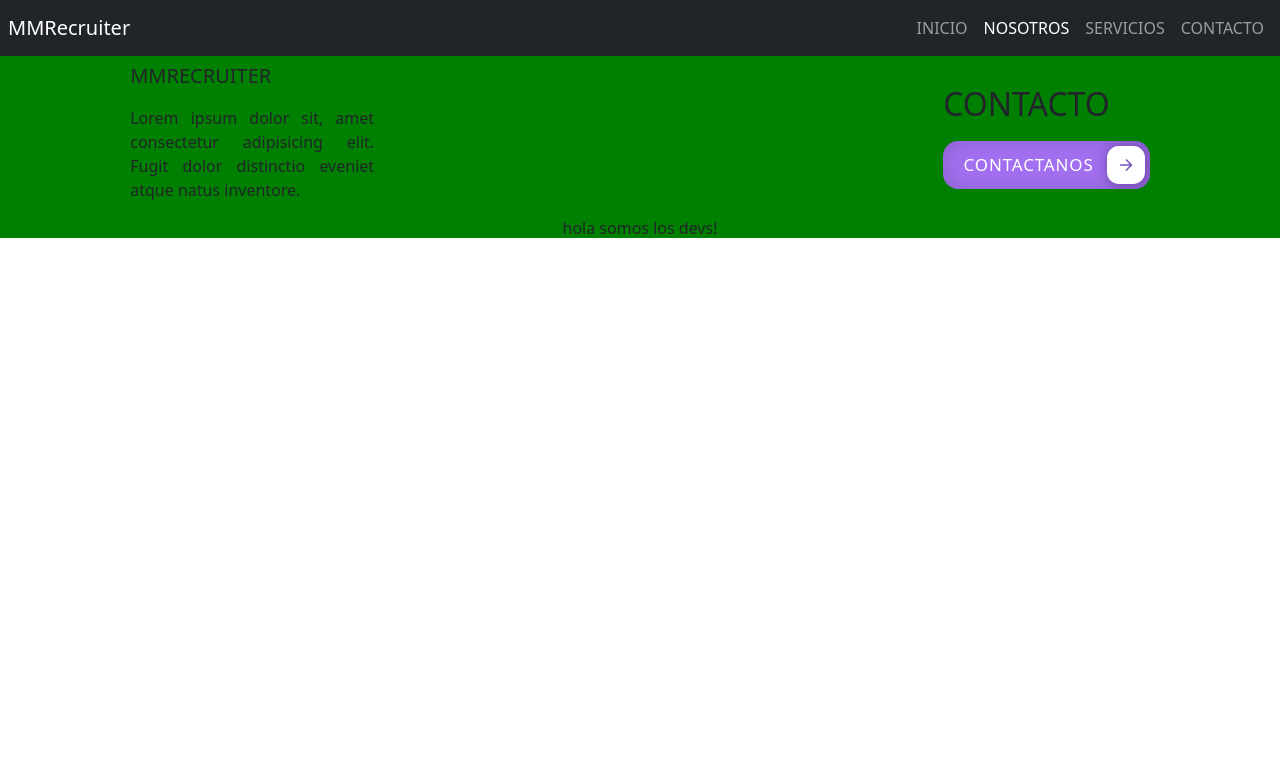
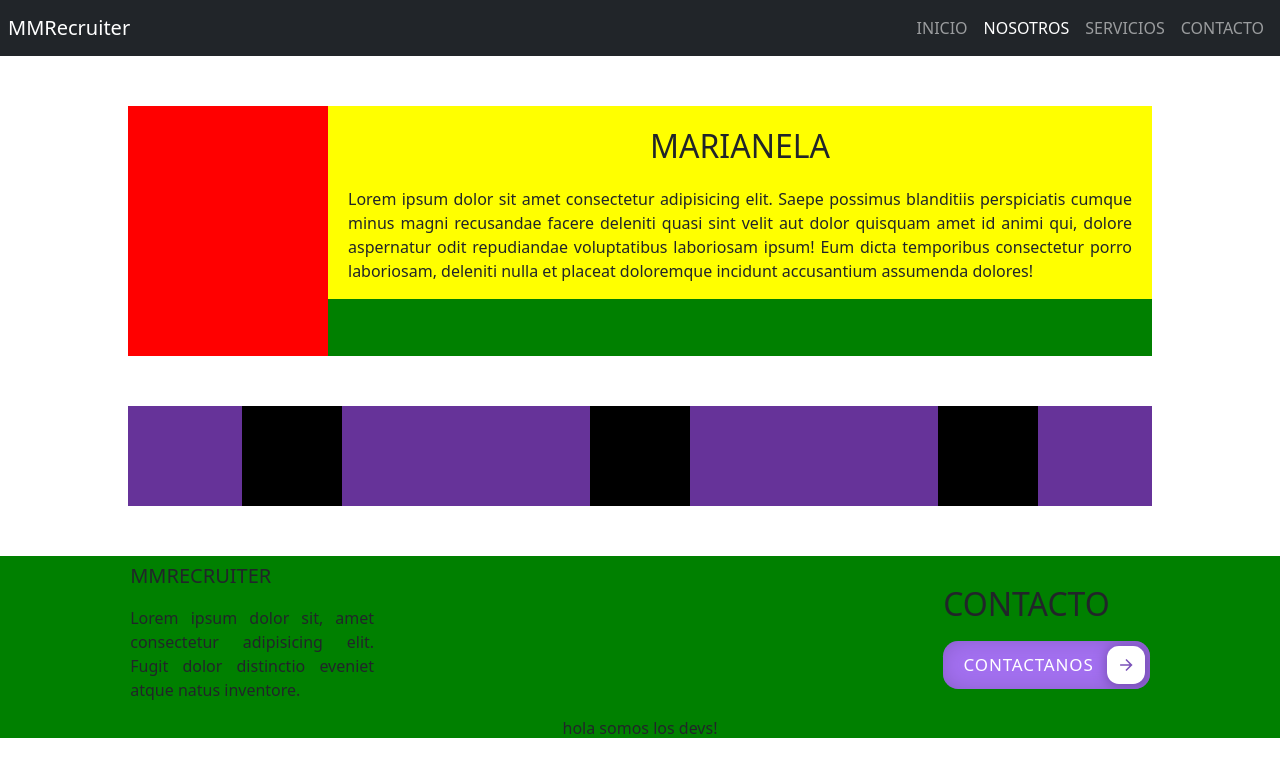
Before and after one commit to MrSzasz/MMRecruiter, a plain HTML site: page pages/aboutUs.html in a window 1280 px wide. Drawn offline with nearby package versions, Linux system fonts and the light colour scheme.

Commit message:
about us status: odne

```diff
--- a/pages/aboutUs.html
+++ b/pages/aboutUs.html
@@ -44,8 +44,21 @@
 
     <!-- ========================================  MAIN  ======================================== -->
 
-    <main>
-
+    <main class="text-center">
+        <div class="mainContent">
+            <div class="contentTop">
+                <div class="infoLeft"></div>
+                <div class="infoRight">
+                    <h1>MARIANELA</h1>
+                    <p>Lorem ipsum dolor sit amet consectetur adipisicing elit. Saepe possimus blanditiis perspiciatis cumque minus magni recusandae facere deleniti quasi sint velit aut dolor quisquam amet id animi qui, dolore aspernatur odit repudiandae voluptatibus laboriosam ipsum! Eum dicta temporibus consectetur porro laboriosam, deleniti nulla et placeat doloremque incidunt accusantium assumenda dolores!</p>
+                </div>
+            </div>
+            <div class="contentBottom">
+                <div class="studies"></div>
+                <div class="studies"></div>
+                <div class="studies"></div>
+            </div>
+        </div>
     </main>
 
     <!-- ========================================  FOOTER  ======================================== -->
--- a/styles/style.scss
+++ b/styles/style.scss
@@ -179,7 +179,7 @@ main {
 }
 
 @media only screen and (max-width: 426px) {
-    .imgAndText{
+    .imgAndText {
         display: flex;
         justify-content: center;
         align-items: center;
@@ -193,6 +193,7 @@ main {
             font-size: 50px;
         }
     }
+
     section {
         p {
             // width: 80%;
@@ -203,6 +204,64 @@ main {
 
 
 //=============================================  ABOUT US  =============================================//
+.mainContent {
+    height: min-content;
+    .contentTop {
+        width: 100%;
+        height: min-content;
+        background-color: green;
+        display: flex;
+
+        .infoLeft {
+            min-height: 250px;
+            min-width: 200px;
+            background-color: red;
+        }
+
+        .infoRight {
+            background-color: yellow;
+            height: 100%;
+            width: 100%;
+            p{
+                text-align: justify;
+                padding: 0 20px 0 20px;
+            }
+        }
+    }
+
+    .contentBottom {
+        display: flex;
+        justify-content: space-around;
+        align-items: center;
+        width: 100%;
+        height: min-content;
+        background-color: rebeccapurple;
+        gap: 20px;
+
+        .studies {
+            height: 100px;
+            min-width: 100px;
+            background-color: black;
+        }
+    }
+}
+
+
+//========================================  MEDIA QUERIES  ========================================//
+
+@media only screen and (max-width: 426px) {
+    .contentTop {
+        height: min-content;
+        flex-direction: column;
+        .infoLeft{
+            height: 100px;
+        }
+    }
+    .contentBottom {
+        flex-wrap: wrap;
+    }
+}
+
 
 //=============================================  CONTACT  =============================================//
 
```
Also changed, not shown: styles/style.css, 1 other file.
